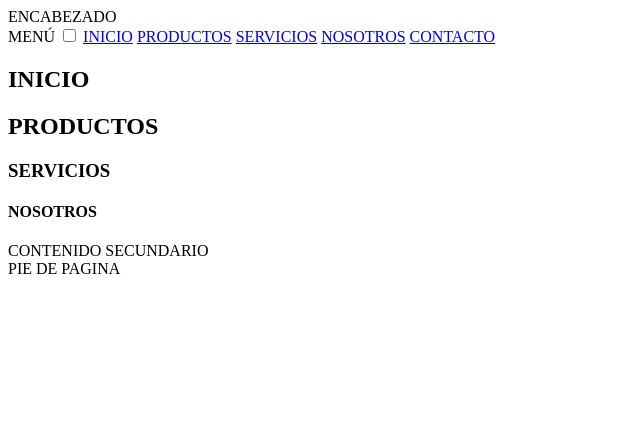
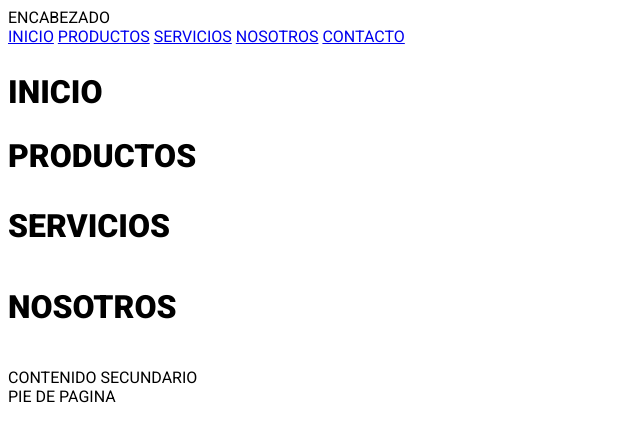
Before and after one commit to camolano85/andromeda, a plain HTML site: page index.html in a window 1280 px wide. Shown: the whole page, without its empty margins (0-640 px from the left). Drawn offline with nearby package versions, Linux system fonts and the light colour scheme.

Commit message:
161120232202

```diff
--- a/css/index.css
+++ b/css/index.css
@@ -0,0 +1,47 @@
+
+/*FUENTE LETRA QUE SE APLICO EN BODY*/
+@import url('https://fonts.googleapis.com/css2?family=Roboto:wght@100;400;900&display=swap');
+
+/*FUENTE LETRA PARA MAYUSCULAS*/
+@import url('https://fonts.googleapis.com/css2?family=Roboto:ital,wght@1,300&display=swap');
+
+
+h1,h2,h3,h4,h5,h6{
+    font-family: 'Roboto', sans-serif;
+    font-size: 32px;
+}
+body{
+    font-family: 'Roboto', sans-serif;
+}
+
+/*UBICA MENU ARRIBA A LA DERECHA*/
+.label-menu{
+    position: absolute;
+    top: 16px;
+    right: 16px;
+}
+
+/*OCULTA EL CHECK*/
+.check-menu{
+    display: none;
+}
+
+/*TRAE EL MENU A SU UBICACION ORIGINAL AL OPRIMIR EL MENU*/
+.check-menu:checked + div{
+    transform: translate(0);
+}
+
+/*OCULTA EL MENU EN ESA UBICACION*/
+.enlaces-menu{
+    transform: translateX(-200%);
+}
+
+/*CUANDO EL DISPOSITIVO TIENE MINIMO 768PX OCULTA EL MENU Y DEJA LOS ENLACES*/
+@media screen and (min-width: 768px){
+    .label-menu{
+        display: none;
+    }
+    .enlaces-menu{
+        transform: translateX(0);
+}
+}
--- a/index.html
+++ b/index.html
@@ -3,40 +3,57 @@
 <head>
     <meta charset="UTF-8">
     <meta name="viewport" content="width=device-width, initial-scale=1.0">
-    <title>tecnicas en telecomunicaciones</title>
+    <link rel="stylesheet" href="https://fonts.googleapis.com/css2?family=Material+Symbols+Outlined:opsz,wght,FILL,GRAD@20..48,100..700,0..1,-50..200" />
+    <title>Tecnicas en Telecomunicaciones</title>
     <link rel="stylesheet" href="css/index.css">
 </head>
 <body>
+    <!--ENCABEZADO-->
     <header>ENCABEZADO</header>
+
+    <!--NAVEGACION-->
     <nav>
-        <label for="checkmenu">
-            <span>MENÚ</span>
+
+        <!--MENU-->
+        <label for="checkmenu" class="label-menu">
+            <span class="material-symbols-outlined">
+                MENU
+                </span>
         </label >
-        <input type="checkbox" id="checkmenu">
-        <a href="INICIO">INICIO</a>
-         <a href="PRODUCTOS">PRODUCTOS</a>
-         <a href="SERVICIOS">SERVICIOS</a>
-         <a href="NOSOTROS">NOSOTROS</a>
+        <input class="check-menu" type="checkbox" id="checkmenu">
+
+        <!--LINKS-->
+        <div class="enlaces-menu">
+         <a href="inicio">INICIO</a>
+         <a href="productos">PRODUCTOS</a>
+         <a href="servicios">SERVICIOS</a>
+         <a href="nosotros">NOSOTROS</a>
          <a href="contacto.html">CONTACTO</a>
+        </div>
+
     </nav>
+
+    <!--CONTENIDO PRINCIPAL-->
     <main>
-        <section id="INICIO">
+        <section id="inicio">
             <h1>INICIO</h1>
         </section>
-        <section id="PRODUCTOS">
+        <section id="productos">
             <h2>PRODUCTOS</h2>
         </section>
-        <section id="SERVICIOS">
+        <section id="servicios">
             <h3>SERVICIOS</h3>
         </section>
-        <section id="NOSOTROS">
+        <section id="nosotros">
             <h4>NOSOTROS</h4>
         </section>
     </main>
 
+     <!--CONTENIDO SECUNDARIO-->
+    <aside>CONTENIDO SECUNDARIO</aside>
 
+    <!--PIE DE PAGINA-->
+    <footer>PIE DE PAGINA</footer>
 
-    <aside>CONTENIDO SECUNDARIO</aside>
-    <footer>PIE DE PAGINA</footer>
 </body>
 </html>
```
Also changed, not shown: contacto.html (added, +12 -0 lines).
